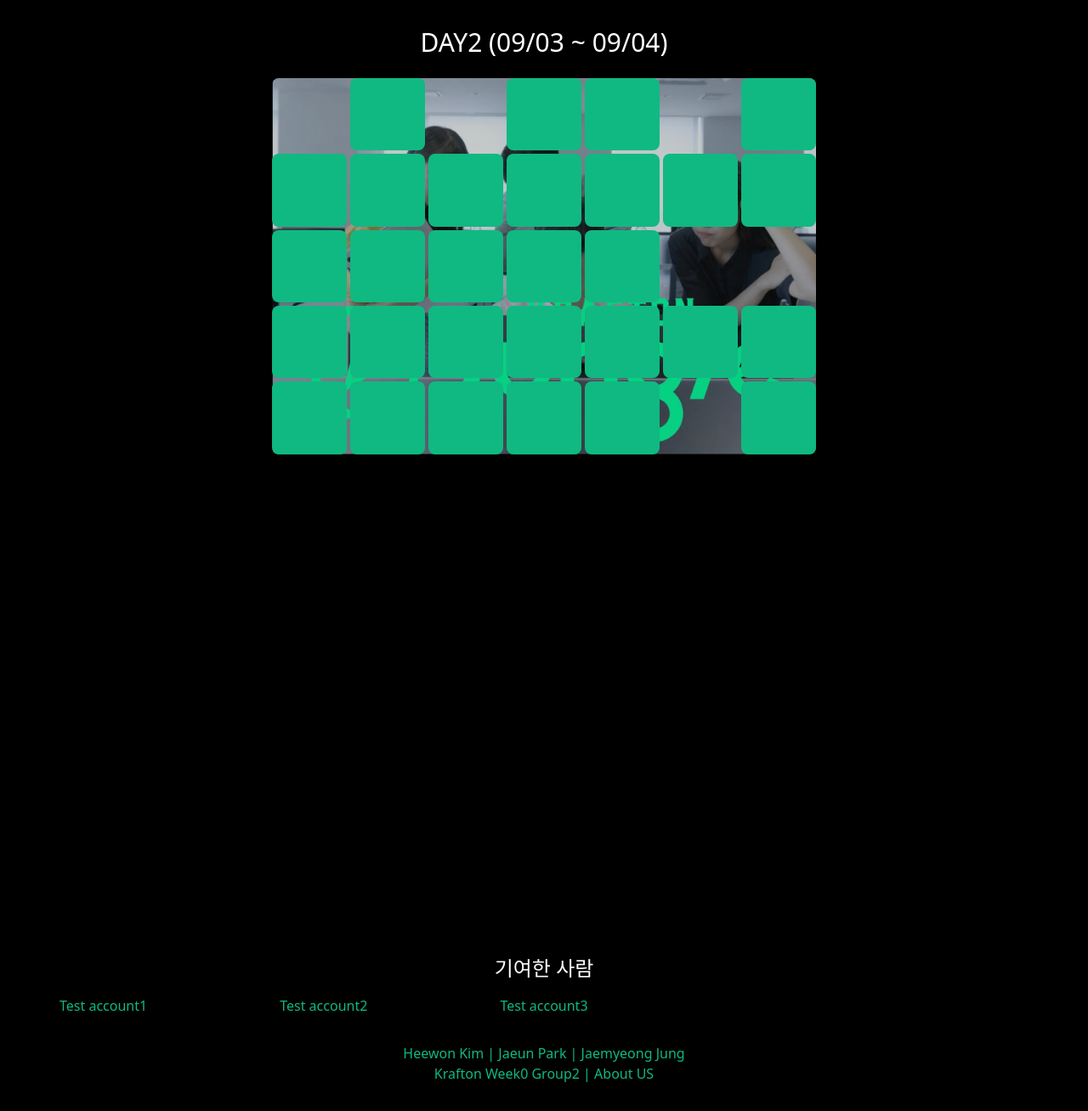
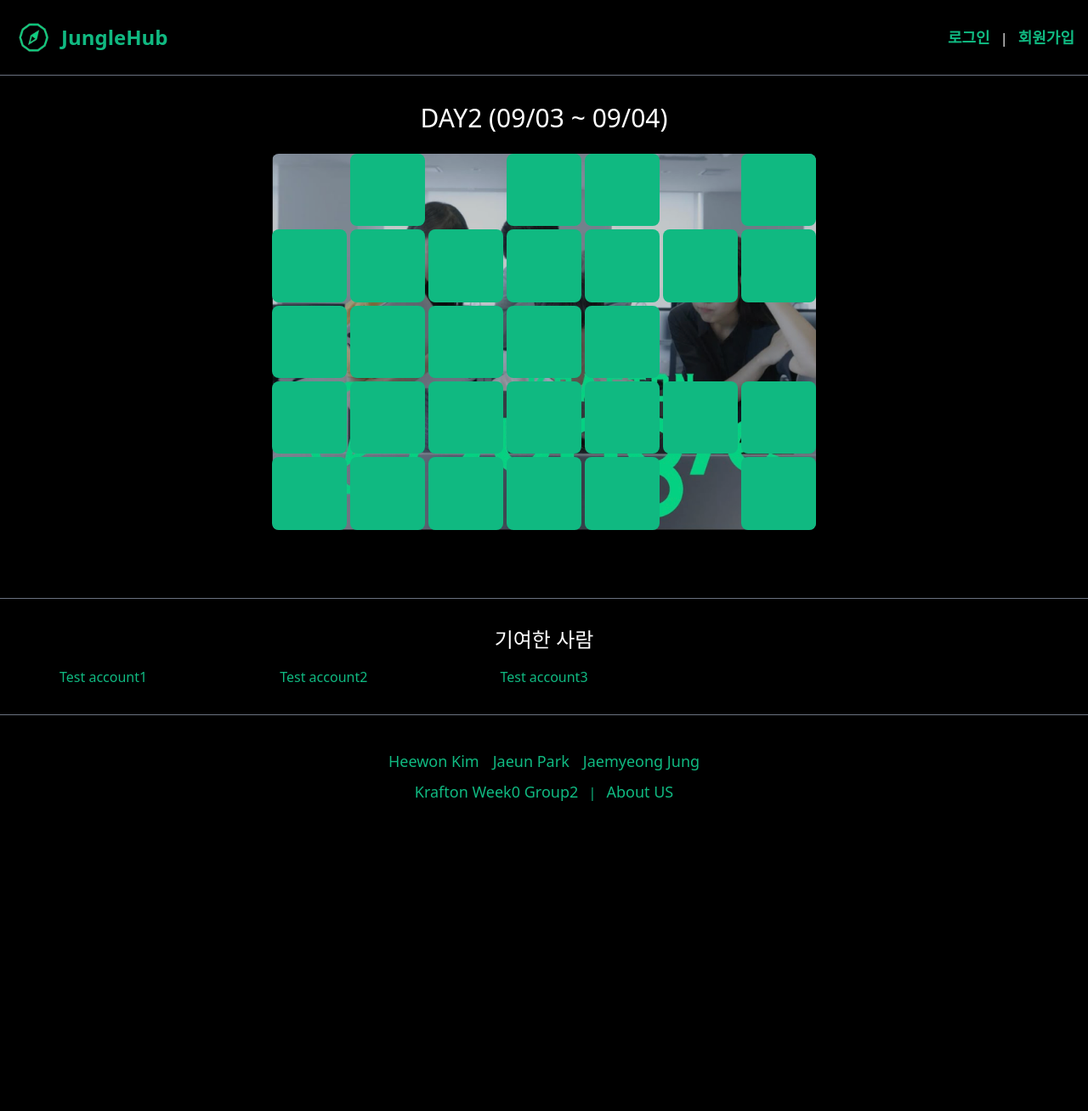
Before and after one commit to heewon1104-sub/JungleHub, a Flask app: page /main in a window 1280 px wide. Shown: the whole page at 85% size. After the commit the page ends 943 px from the top, so only its background shows below. Run offline with Flask 3, Linux system fonts and the light colour scheme.

Commit message:
feature-headerfooter: Header, Footer 구현

```diff
--- /dev/null
+++ b/static/js/puzzle.js
@@ -0,0 +1,39 @@
+// 전역 변수로 선언하여 화면 너비의 50% 값을 저장
+var screenWidth80Percent = window.innerWidth * 0.5;
+
+// 숨기고자 하는 타일 ID를 지정하는 배열
+var list = [1, 3, 6, 20, 21, 34];
+
+// 현재 날짜를 기준으로 DAY를 계산하는 함수
+function calculateDay() {
+  const now = new Date();
+  const startDay = new Date('2024-09-01T06:00:00'); // 기준 시작 날짜와 시간 (9/1 06:00am)
+  const oneDay = 24 * 60 * 60 * 1000; // 하루를 밀리초로 변환
+
+  // 현재 시간이 6시 이전이면 어제 날짜를 기준으로 계산
+  if (now.getHours() < 6) {
+    now.setDate(now.getDate() - 1);
+  }
+
+  const diffDays = Math.floor((now - startDay) / oneDay); // 시작일로부터 경과한 일 수 계산
+  const dayNumber = Math.floor(diffDays / 1); // 일(day) 기준으로 DAY 계산
+
+  // 표시할 기간을 설정 (예: 9/3~9/4)
+  const periodStart = new Date(startDay.getTime() + dayNumber * oneDay);
+  const periodEnd = new Date(periodStart.getTime() + oneDay);
+  const periodText = `${formatDate(periodStart)} ~ ${formatDate(periodEnd)}`;
+
+  return `DAY${dayNumber} (${periodText})`;
+}
+
+// 날짜 형식을 'MM/DD'로 변환하는 함수
+function formatDate(date) {
+  const month = (date.getMonth() + 1).toString().padStart(2, '0');
+  const day = date.getDate().toString().padStart(2, '0');
+  return `${month}/${day}`;
+}
+
+// 페이지 로드 시 DAY 계산 및 업데이트
+window.onload = function () {
+  document.getElementById('day-display').innerText = calculateDay();
+};
--- /dev/null
+++ b/templates/footer.html
@@ -0,0 +1,19 @@
+<!-- Footer Section -->
+<footer class="bg-black text-white pt-10 py-10 border-gray-500" style="border-top-width: 1px;">
+    <div class="container mx-auto text-center px-4">
+        <!-- Names -->
+        <div class="flex justify-center space-x-4 text-green-500 mb-2">
+            <!-- 이름들의 글자 크기를 키움: text-lg -->
+            <a class="text-lg">Heewon Kim</a>
+            <a class="text-lg">Jaeun Park</a>
+            <a class="text-lg">Jaemyeong Jung</a>
+        </div>
+        <!-- Additional Links -->
+        <div class="text-green-500">
+            <!-- 추가 링크들의 글자 크기를 키움: text-lg -->
+            <a class="text-lg">Krafton Week0 Group2</a>
+            <span class="mx-2">|</span>
+            <a href="#" class="hover:underline text-lg">About US</a>
+        </div>
+    </div>
+</footer>
--- /dev/null
+++ b/templates/header.html
@@ -0,0 +1,20 @@
+<!-- templates/header.html -->
+<header class="bg-black text-white pt-5 py-5 border-gray-500" style="border-bottom-width: 1px;">
+    <div class="container mx-auto flex justify-between items-center px-4">
+        <!-- Logo -->
+        <div class="flex items-center">
+            <!-- 이미지 크기를 키움: h-12 w-12 -->
+            <img href="#" src="{{ url_for('static', filename='images/Logo.png') }}" alt="JungleHub Logo"
+                class="h-12 w-12 mr-2">
+            <!-- 폰트 크기와 굵기를 키움: text-2xl -->
+            <span href="#" class="text-green-500 text-2xl font-bold">JungleHub</span>
+        </div>
+        <!-- Login/Signup -->
+        <div>
+            <!-- 로그인/회원가입 폰트 크기를 키움: text-lg -->
+            <a href="#" class="text-green-500 hover:underline font-bold text-lg">로그인</a>
+            <span class="mx-2">|</span>
+            <a href="#" class="text-green-500 hover:underline font-bold text-lg">회원가입</a>
+        </div>
+    </div>
+</header>
--- a/templates/main.html
+++ b/templates/main.html
@@ -1,70 +1,38 @@
+<!-- templates/main.html -->
 <!DOCTYPE html>
 <html lang="en">
 
 <head>
     <meta charset="UTF-8">
     <meta name="viewport" content="width=device-width, initial-scale=1.0">
-    <title>JungleHub</title>
+    <title>Main Page</title>
     <link href="https://cdn.jsdelivr.net/npm/tailwindcss@2.2.19/dist/tailwind.min.css" rel="stylesheet">
+    <script src="{{ url_for('static', filename='js/puzzle.js') }}"></script>
     <style>
         .custom-green {
             background-color: #03D182;
-            /* Adjust this color as needed to match your specific green */
         }
     </style>
-    <script>
-        // 전역 변수로 선언하여 화면 너비의 50% 값을 저장
-        var screenWidth80Percent = window.innerWidth * 0.5;
-
-        // 숨기고자 하는 타일 ID를 지정하는 배열
-        var list = [1, 3, 6, 20, 21, 34];
-
-        // 현재 날짜를 기준으로 DAY를 계산하는 함수
-        function calculateDay() {
-            const now = new Date();
-            const startDay = new Date("2024-09-01T06:00:00"); // 기준 시작 날짜와 시간 (9/1 06:00am)
-            const oneDay = 24 * 60 * 60 * 1000; // 하루를 밀리초로 변환
-
-            // 현재 시간이 6시 이전이면 어제 날짜를 기준으로 계산
-            if (now.getHours() < 6) {
-                now.setDate(now.getDate() - 1);
-            }
-
-            const diffDays = Math.floor((now - startDay) / oneDay); // 시작일로부터 경과한 일 수 계산
-            const dayNumber = Math.floor(diffDays / 1); // 일(day) 기준으로 DAY 계산
-
-            // 표시할 기간을 설정 (예: 9/3~9/4)
-            const periodStart = new Date(startDay.getTime() + dayNumber * oneDay);
-            const periodEnd = new Date(periodStart.getTime() + oneDay);
-            const periodText = `${formatDate(periodStart)} ~ ${formatDate(periodEnd)}`;
-
-            return `DAY${dayNumber} (${periodText})`;
-        }
-
-        // 날짜 형식을 'MM/DD'로 변환하는 함수
-        function formatDate(date) {
-            const month = (date.getMonth() + 1).toString().padStart(2, '0');
-            const day = date.getDate().toString().padStart(2, '0');
-            return `${month}/${day}`;
-        }
-
-        // 페이지 로드 시 DAY 계산 및 업데이트
-        window.onload = function () {
-            document.getElementById('day-display').innerText = calculateDay();
-        };
-    </script>
 </head>
 
 <body class="bg-black text-white">
-    <div class="container mx-auto py-8">
+
+    {% include 'header.html' %}
+
+    <div class="w-full mx-auto py-8">
         <h1 id="day-display" class="text-center text-3xl mb-6">DAY</h1>
-        <!-- 타일 그리드 컨테이너의 부모 요소에 flex를 추가하여 가운데 정렬 -->
-        <div class="flex justify-center" style="height: calc(150vh - 200px);">
+        <div class="flex flex-col justify-center items-center pb-20  border-gray-500" style="border-bottom-width: 1px;">
             <div id="tile-container" class="grid grid-cols-7 gap-1 rounded-lg"
                 style="width: 100%; height: 100%; background-image: url('../static/images/PuzzleImage1.png'); background-repeat: no-repeat; background-size: cover; ">
 
                 <!-- JavaScript를 사용하여 35개의 타일을 동적으로 생성합니다. -->
                 <script>
+                    // 전역 변수로 선언하여 화면 너비의 50% 값을 저장
+                    var screenWidth80Percent = window.innerWidth * 0.5;
+
+                    // 숨기고자 하는 타일 ID를 지정하는 배열
+                    var list = [1, 3, 6, 20, 21, 34];
+
                     // 타일 컨테이너 가져오기
                     const tileContainer = document.getElementById('tile-container');
 
@@ -97,16 +65,42 @@
                             } else {
                                 tile.className = 'tile bg-green-500 rounded-lg';
                             }
-
-                            const img = document.createElement('img');
-                            img.src = 'path/to/image.jpg'; // 실제 이미지 경로로 변경하세요
-                            img.alt = 'hidden';
-                            img.className = 'hidden-image absolute top-0 left-0 w-full h-full object-cover rounded-lg';
-                            img.style = 'z-index: 1; opacity: 0;';
-
-                            tile.appendChild(img);
                             tileContainer.appendChild(tile);
                         }
+                    };
+
+                    // 현재 날짜를 기준으로 DAY를 계산하는 함수
+                    function calculateDay() {
+                        const now = new Date();
+                        const startDay = new Date('2024-09-01T06:00:00'); // 기준 시작 날짜와 시간 (9/1 06:00am)
+                        const oneDay = 24 * 60 * 60 * 1000; // 하루를 밀리초로 변환
+
+                        // 현재 시간이 6시 이전이면 어제 날짜를 기준으로 계산
+                        if (now.getHours() < 6) {
+                            now.setDate(now.getDate() - 1);
+                        }
+
+                        const diffDays = Math.floor((now - startDay) / oneDay); // 시작일로부터 경과한 일 수 계산
+                        const dayNumber = Math.floor(diffDays / 1); // 일(day) 기준으로 DAY 계산
+
+                        // 표시할 기간을 설정 (예: 9/3~9/4)
+                        const periodStart = new Date(startDay.getTime() + dayNumber * oneDay);
+                        const periodEnd = new Date(periodStart.getTime() + oneDay);
+                        const periodText = `${formatDate(periodStart)} ~ ${formatDate(periodEnd)}`;
+
+                        return `DAY${dayNumber} (${periodText})`;
+                    }
+
+                    // 날짜 형식을 'MM/DD'로 변환하는 함수
+                    function formatDate(date) {
+                        const month = (date.getMonth() + 1).toString().padStart(2, '0');
+                        const day = date.getDate().toString().padStart(2, '0');
+                        return `${month}/${day}`;
+                    }
+
+                    // 페이지 로드 시 DAY 계산 및 업데이트
+                    window.onload = function () {
+                        document.getElementById('day-display').innerText = calculateDay();
                     };
                 </script>
             </div>
@@ -123,34 +117,10 @@
                 <!-- 기여자 이름 더 추가... -->
             </div>
         </div>
-
-        <!-- 하단 정보 섹션 -->
-        <div class="mt-8 text-center text-green-500">
-            <p>Heewon Kim | Jaeun Park | Jaemyeong Jung</p>
-            <p>Krafton Week0 Group2 | About US</p>
-        </div>
     </div>
 
-    <!-- JavaScript -->
-    <script>
-        // 타일 클릭 시 이미지 토글하는 이벤트 리스너 추가
-        document.querySelectorAll('.tile').forEach(tile => {
-            tile.addEventListener('click', () => {
-                const hiddenImage = tile.querySelector('.hidden-image');
-                if (hiddenImage.style.opacity == "0") {
-                    hiddenImage.style.opacity = "1";
-                    hiddenImage.style.zIndex = "2";
-                } else {
-                    hiddenImage.style.opacity = "0";
-                    hiddenImage.style.zIndex = "1";
-                }
-            });
-        });
-    </script>
+    {% include 'footer.html' %}
+
 </body>
 
-<footer>
-    <!-- Footer content here -->
-</footer>
-
 </html>
```
